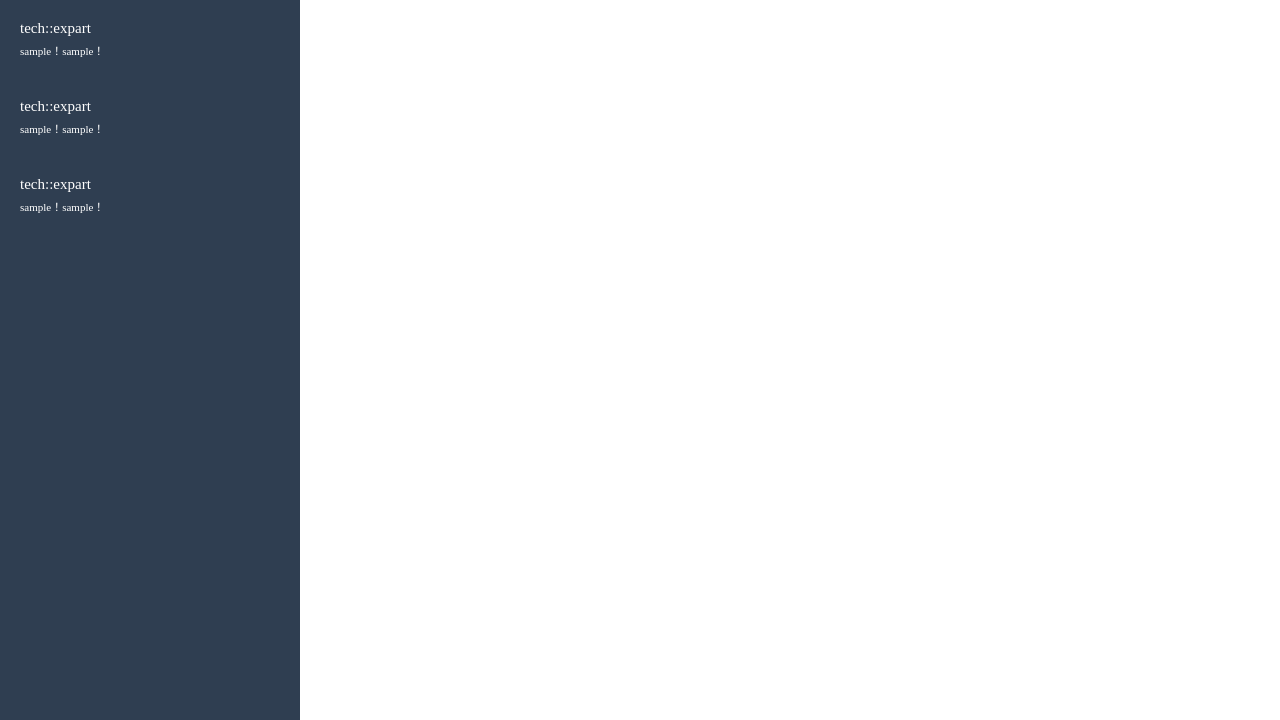
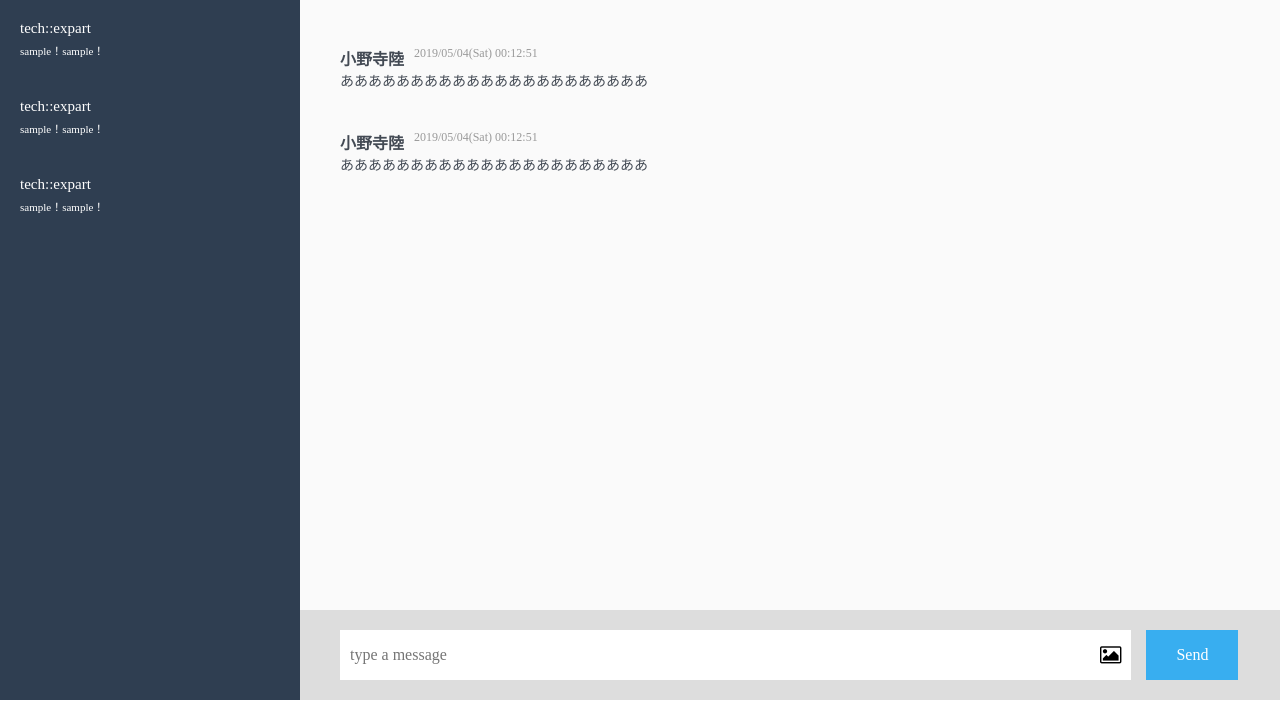
Before and after one commit to Riku-O/chat-space, a Rails app: page / in a window 1280 px wide. Shown: the part 100-820 px from the top of the page. Run offline with Rails 7, Linux system fonts and the light colour scheme; style sheets or scripts are compiled from the project's sources; some libraries are stand-ins or nearby versions.

Commit message:
completed main-chat

```diff
--- a/app/assets/stylesheets/_chat.scss
+++ b/app/assets/stylesheets/_chat.scss
@@ -33,7 +33,83 @@
     }
   }
 
-  .messages {}
+  .messages {
+    height: calc(100vh - 190px);
+    background-color: #fafafa;
+    box-sizing: border-box;
+    padding: 46px 40px;
+    overflow: scroll;
 
-  .form {}
+    .message {
+      padding-bottom: 40px;
+
+      &-info {
+        display: flex;
+
+        &__name {
+          font-size: 16px;
+          color: #434a54;
+          font-weight: bold;
+        }
+
+        &__date {
+          font-size: 12px;
+          color: #999999;
+          margin-left: 10px;
+        }
+      }
+
+      &-text {
+        font-size: 14px;
+        color: #434a54;
+      }
+    }
+  }
+
+  .form {
+    height: 90px;
+    background-color: #dddddd;
+    box-sizing: border-box;
+    padding: 20px 40px;
+
+    form {
+      display: flex;
+
+      .form__message {
+        border: none;
+        height: 50px;
+        width: calc(100% - 150px);
+        padding-left: 10px;
+      }
+
+      .form__mask {
+        background-color: $white;
+        height: 50px;
+        padding-right: 10px;
+
+        &__image {
+          font-size: 20px;
+          line-height: 50px;
+          cursor: pointer;
+        }
+
+        .hidden {
+          display: none;
+        }
+      }
+
+      .form__submit-btn {
+        background-color: #38AEF0;
+        color: $white;
+        font-size: 16px;
+        height: 50px;
+        margin-left: 15px;
+        cursor: pointer;
+        padding: 0 30px;
+        border: none;
+      }
+    }
+
+
+  }
 }
--- a/app/assets/stylesheets/side_bar.scss
+++ b/app/assets/stylesheets/side_bar.scss
@@ -36,6 +36,7 @@
     background-color: $side_blue_groups;
     height: calc(100vh - 100px);
     padding: 20px 20px 0 20px;
+    box-sizing: border-box;
 
     &__group {
       margin-bottom: 40px;
--- a/app/views/messages/index.html.haml
+++ b/app/views/messages/index.html.haml
@@ -11,4 +11,28 @@
       .edit-btn
         Edit
     .messages
+      .message
+        .message-info
+          .message-info__name
+            小野寺陸
+          .message-info__date
+            2019/05/04(Sat) 00:12:51
+        .message-text
+          ああああああああああああああああああああああ
+      .message
+        .message-info
+          .message-info__name
+            小野寺陸
+          .message-info__date
+            2019/05/04(Sat) 00:12:51
+        .message-text
+          ああああああああああああああああああああああ
+
     .form
+      %form
+        %input.form__message{placeholder: "type a message", type: "text"}
+        .form__mask
+          %label.form__mask__image
+            = fa_icon 'image', class: 'icon'
+            %input.hidden{type: 'file'}
+        %input.form__submit-btn{type: "submit", value: "Send"}
```
